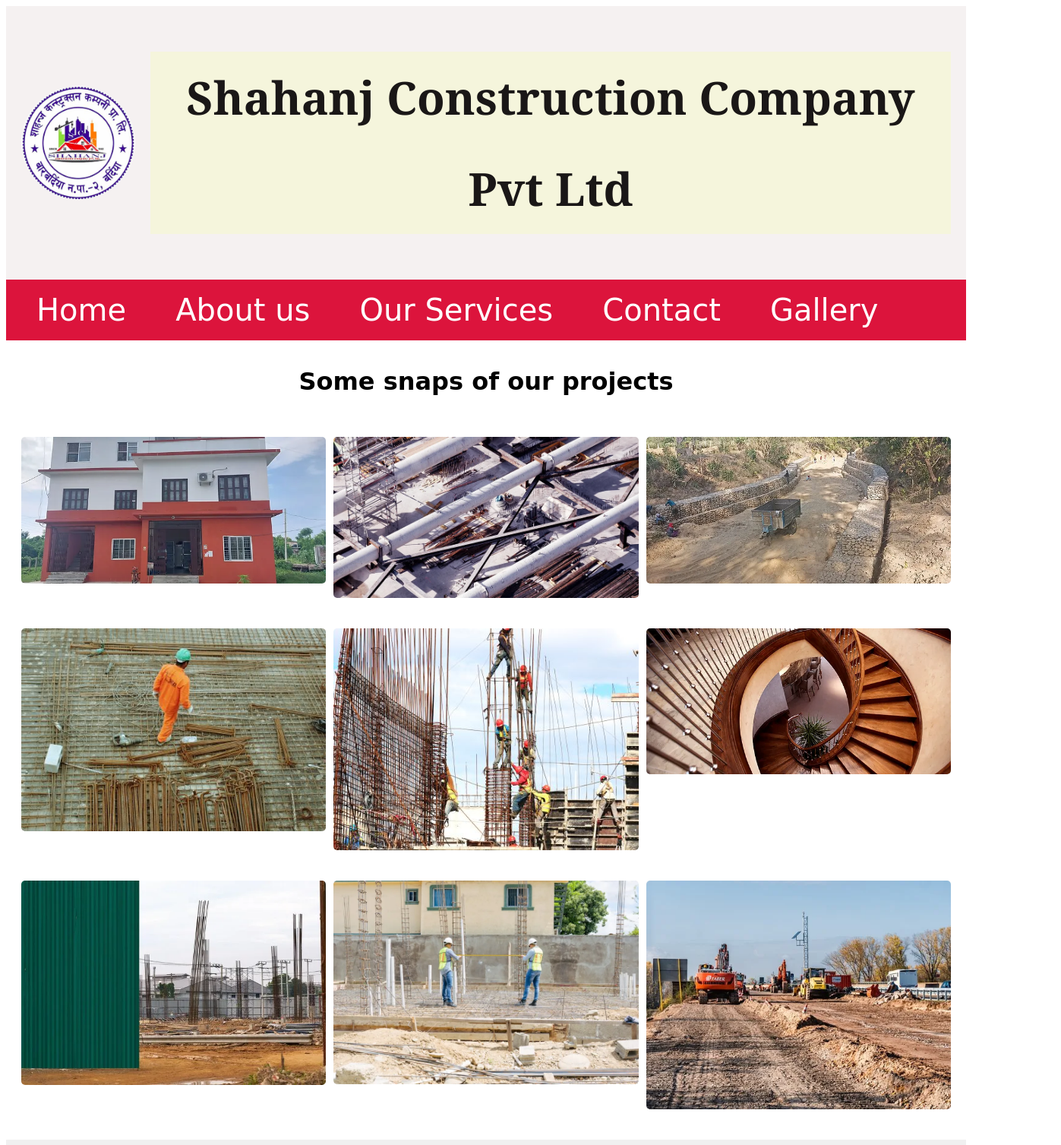
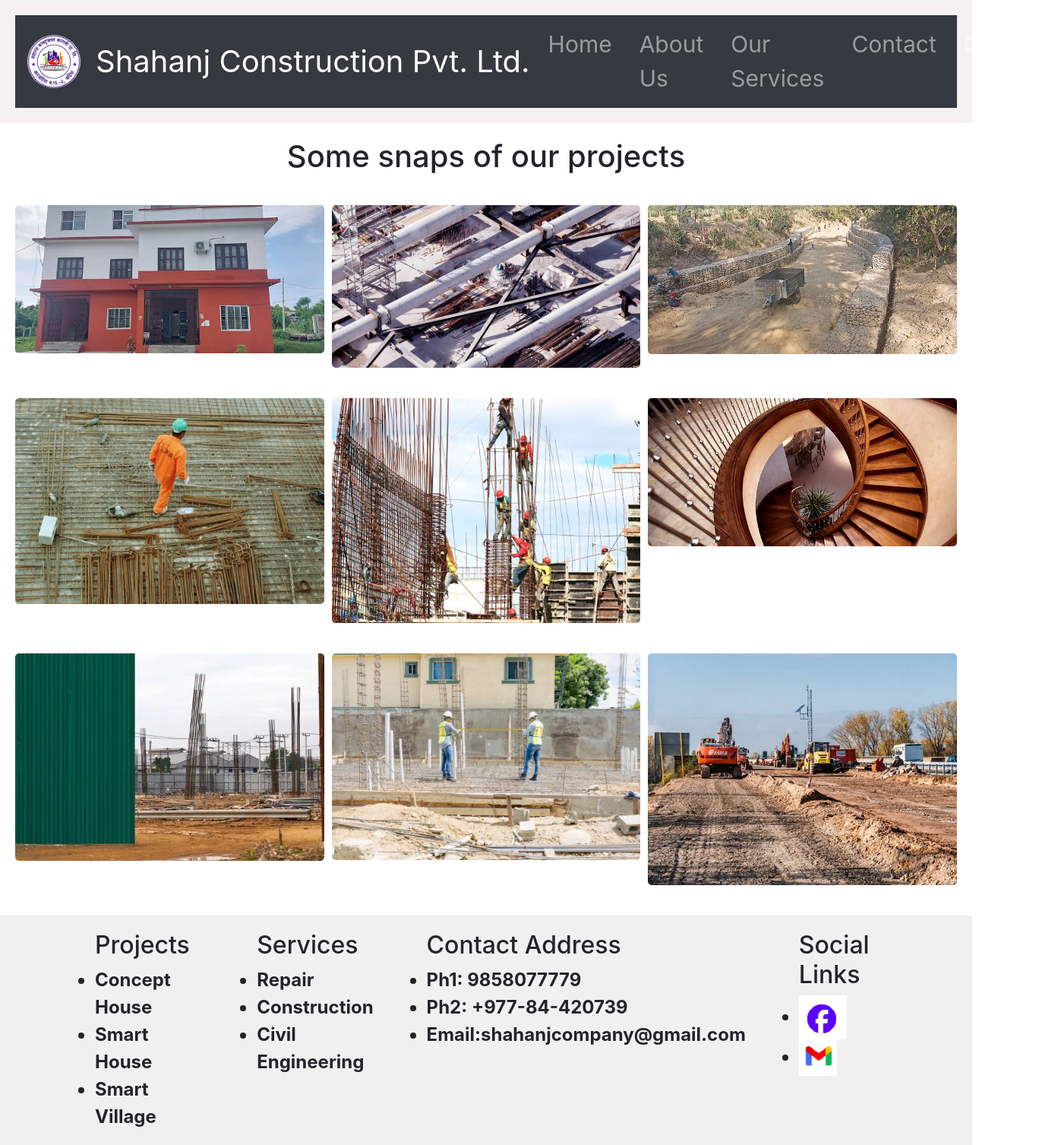
Before and after one commit to nirajandhaurali/sahanj-construction, a plain HTML site: page gallery.html in a window 1280 px wide. Shown: the top 1507 px of the page at 76% size, 1397 px wide, since content can reach past the window. Drawn offline with nearby package versions, Linux system fonts and the light colour scheme.

Commit message:
gallery.html

```diff
--- a/gallery.html
+++ b/gallery.html
@@ -5,17 +5,15 @@
     <meta name="viewport" content="width=device-width, initial-scale=1.0">
     <title>Project Gallery</title>
     <link rel="stylesheet" href="styles.css">
+    <link rel="stylesheet" href="https://maxcdn.bootstrapcdn.com/bootstrap/4.5.2/css/bootstrap.min.css">
     <style>
-        body {
-            font-family:cursive;
-            line-height: 2;
-        }
 
         .gallery {
             display: grid;
             grid-template-columns: repeat(auto-fit, minmax(200px, 1fr));
             grid-gap: 10px;
             padding: 20px;
+            justify-content: center;
         }
 
         .gallery img {
@@ -29,98 +27,111 @@
             transform: scale(1.1);
         }
 
+        h1 {
+            text-align: center;
+            margin-top: 20px;
+            margin-bottom: 20px;
+        }
 
-
+        /* Media queries for responsiveness */
+        @media (max-width: 768px) {
+            .gallery {
+                padding: 10px;
+            }
+        }
     </style>
 </head>
 <body>
-    <div>
     <header>
-            <div id="logo-name" style="display: flex; align-items: center;">
-                <img src="images/logo.png" alt="logo Image" style="margin-right: 20px; border-radius: 50%; width: 150px; height: 150px;">
-                <h1 style="font-family: Cambria, Cochin, Georgia, Times, 'Times New Roman', serif; background-color: beige; font-size: 60px; text-align: center;">
-                    Shahanj Construction Company Pvt Ltd
-                </h1>
+        <nav class="navbar navbar-expand-lg navbar-dark bg-dark">
+            <img src="images/logo.png" alt="logo Image" style="margin-right: 20px; border-radius: 50%; width: 70px; height: 70px;">
+            <a style="font-size: 40px;" class="navbar-brand" href="index.html">Shahanj Construction Pvt. Ltd. </a>
+            <button class="navbar-toggler" type="button" data-toggle="collapse" data-target="#navbarSupportedContent" aria-controls="navbarSupportedContent" aria-expanded="false" aria-label="Toggle navigation">
+                <span class="navbar-toggler-icon"></span>
+            </button>
+
+            <div class="collapse navbar-collapse" id="navbarSupportedContent">
+                <ul class="navbar-nav ml-auto">
+                    <li class="nav-item">
+                        <a style="font-size: 30px;" class="nav-link" href="index.html">Home</a>
+                    </li>
+                    <li class="nav-item">
+                        <a style="font-size: 30px;" class="nav-link" href="about.html">About Us</a>
+                    </li>
+                    <li class="nav-item">
+                        <a style="font-size: 30px;" class="nav-link" href="service.html">Our Services</a>
+                    </li>
+                    <li class="nav-item">
+                        <a style="font-size: 30px;" class="nav-link" href="contact.html">Contact</a>
+                    </li>
+                    <li class="nav-item">
+                        <a style="font-size: 30px;" class="nav-link" href="gallery.html">Gallery</a>
+                    </li>
+                </ul>
             </div>
+        </nav>
+    </header>
 
-        </header>
-        <nav style="background-color: crimson;">
-            <ul>
-                <li style="font-size: 40px; margin-left: 40px;"><a href="index.html">Home</a></li>
-                <li style="font-size: 40px;margin-left: 40px;"><a href="about.html">About us</a></li>
-                <li style="font-size: 40px;margin-left: 40px;"><a href="service.html">Our Services</a></li>
-                <li style="font-size: 40px;margin-left: 40px;"><a href="contact.html">Contact</a></li>
-                <li style="font-size: 40px;margin-left: 40px;"><a href="gallery.html">Gallery</a></li>
-            </ul>
-        </nav>
-    </div>
-    <h1 style="text-align: center;">Some snaps of our projects</h1>
+    <h1>Some snaps of our projects</h1>
 
     <div class="gallery">
         <img src="images/aa2ce1_d71017d9e0ab41b3876d598495b45ab3~mv2.webp" alt="Project 1">
         <img src="images/f9490ca89a9b4aae961581afca3c73fd.webp" alt="Project 2">
         <img src="images/aa2ce1_8fdb2ae0e65b4646aa3b1b8e37d6d2f4~mv2.webp" alt="Project 3">
-
     </div>
     <div class="gallery">
         <img src="images/photo-1489514354504-1653aa90e34e.jpg" alt="Project 4">
         <img src="images/photo-1531834685032-c34bf0d84c77.jpg" alt="Project 5">
         <img src="images/cb622a05464c47d08df05deb7f5173b0.webp" alt="Project 6">
-
-        <!-- Add more images as needed -->
     </div>
-
     <div class="gallery">
         <img src="images/construction.webp" alt="Project 7">
         <img src="images/construction1.webp" alt="Project 8">
         <img src="images/construction3.webp" alt="Project 9">
-        <!-- Add more images as needed -->
     </div>
 
-
     <section class="section-container">
-        <div class="section-header">
-            <div>
+        <div class="section-header container">
+            <div class="row">
+                <div class="col-md">
                     <ul>
-                    <h2 style="text-decoration: underline;">projects</h2>
+                        <h2>Projects</h2>
                         <li>Concept House</li>
                         <li>Smart House</li>
                         <li>Smart Village</li>
                     </ul>
-
                 </div>
-            <div>
+                <div class="col-md">
                     <ul>
-                    <h2 style="text-decoration: underline;">Services</h2>
-                    <li>Repair </li>
+                        <h2>Services</h2>
+                        <li>Repair</li>
                         <li>Construction</li>
-                    <li>other services</li>
+                        <li>Civil Engineering</li>
                     </ul>
                 </div>
-
-            <div>
-
+                <div class="col-md">
                     <ul>
-                    <h2 style="text-decoration: underline;">contact address</h2>
-                    <li>ph1 : 9858077779</li>
-                    <li>ph2 : 9377374</li>
-                    <li>email : shahanjcompany@gmail.com</li>
+                        <h2>Contact Address</h2>
+                        <li>Ph1: 9858077779</li>
+                        <li>Ph2: +977-84-420739</li>
+                        <li>Email:shahanjcompany@gmail.com</li>
                     </ul>
                 </div>
-
-            <div class="social-links">
-                <h2 style="text-decoration: underline;">Social Links</h2>
-                <ul>
-                    <li><a href="https://www.facebook.com/profile.php?id=100010866182011&mibextid=ZbWKwL
-                        "><img src="images/facebookicon.png" alt="Facebook"></a>
-                    </li>
-
+                <div class="col-md">
+                    <ul class="social-links">
+                        <h2>Social Links</h2>
+                        <li><a href="https://www.facebook.com/profile.php?id=100010866182011&mibextid=ZbWKwL"><img src="images/facebookicon.png" alt="Facebook"></a></li>
                         <li><a href="https://mail.google.com/mail/?view=cm&fs=1&to=shahanjcompany@gmail.com"><img src="images/emailicon.png" alt="Email"></a></li>
                     </ul>
                 </div>
             </div>
-        <p>&copy; 2024 shahanj construction pvt. ltd. All rights reserved.</p>
+        </div>
+        <p style="text-align: center;">&copy; 2024 Shahanj Construction Pvt. Ltd. All rights reserved.</p>
+    </section>
 
-    </section>
+
+    <script src="https://ajax.googleapis.com/ajax/libs/jquery/3.5.1/jquery.min.js"></script>
+    <script src="https://cdnjs.cloudflare.com/ajax/libs/popper.js/1.16.0/umd/popper.min.js"></script>
+    <script src="https://maxcdn.bootstrapcdn.com/bootstrap/4.5.2/js/bootstrap.min.js"></script>
 </body>
 </html>
```
Lines whose indentation alone changed are shown as unchanged.
